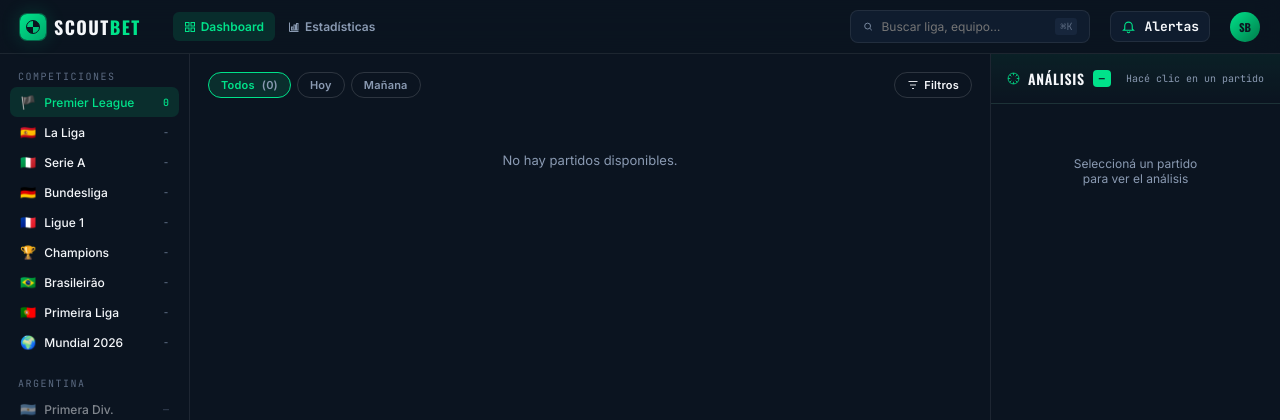
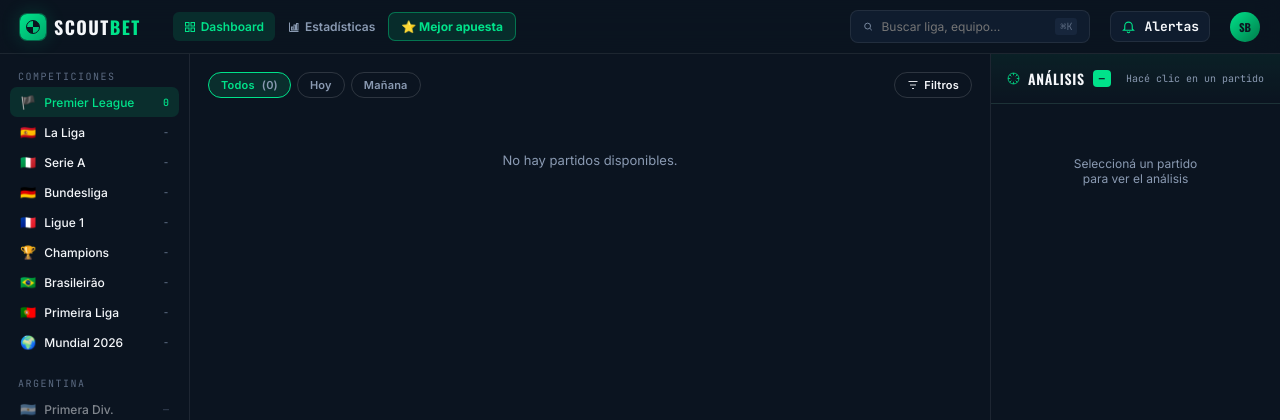
Before and after one commit to ari7676/scoutbet, a Flask app: page / in a window 1280 px wide. Shown: the top 420 px of the page. Run offline with Flask 3, Linux system fonts and the light colour scheme; the visitor is signed in with stand-in values (Sample User, id 1); data comes from the database, SQL or seed files in the repository; data that the repository does not hold is empty.

Commit message:
feat: boton mejor apuesta

```diff
--- a/templates/index.html
+++ b/templates/index.html
@@ -238,6 +238,7 @@ nav button.active,nav button:hover{background:var(--neon-dim);color:var(--neon)}
         <svg width="12" height="12" viewBox="0 0 24 24" fill="none" stroke="currentColor" stroke-width="2"><path d="M3 3v18h18"/><rect x="7" y="12" width="3" height="6"/><rect x="12" y="8" width="3" height="10"/><rect x="17" y="5" width="3" height="13"/></svg>
         Estadísticas
       </button>
+      <button onclick="abrirMejorApuesta()" style="background:rgba(0,226,138,.12);border:1px solid rgba(0,226,138,.4);color:var(--neon);padding:5px 12px;border-radius:7px;font-size:12px;font-weight:700;cursor:pointer">⭐ Mejor apuesta</button>
     </nav>
     <div style="flex:1"></div>
     <div id="alertas-panel" style="display:none;position:absolute;top:52px;right:180px;width:360px;background:var(--bg2);border:1px solid var(--line2);border-radius:12px;z-index:100;box-shadow:0 8px 32px rgba(0,0,0,.4);overflow:hidden">
```
